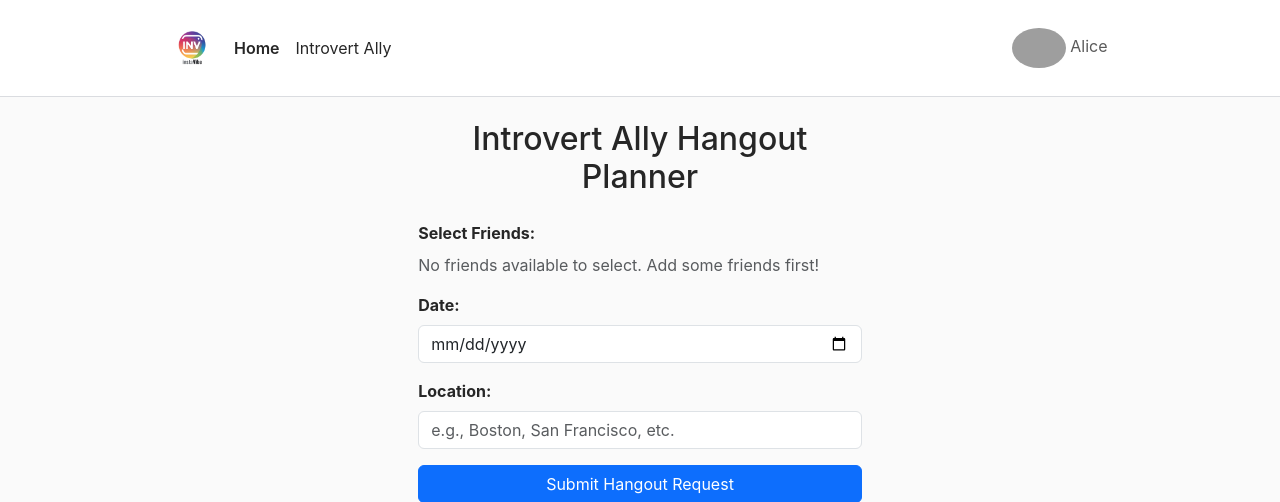
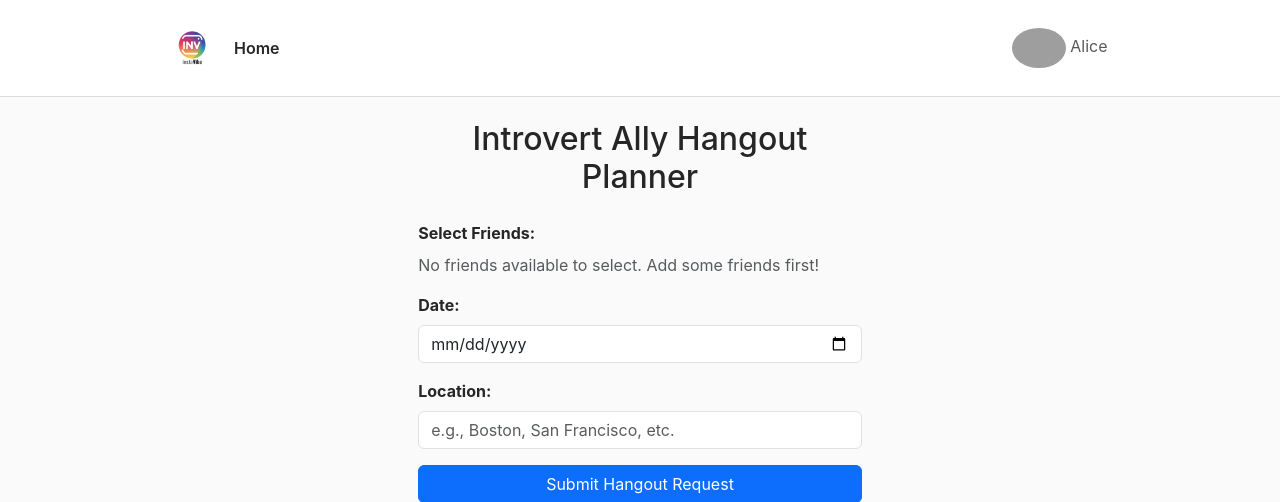
Before and after one commit to ypenn21/instavibe-bootstrap, a Flask app: page /introvert-ally in a window 1280 px wide. Shown: the top 502 px of the page. Run offline with Flask 3, Linux system fonts and the light colour scheme; parts of the project's set-up code (start-up, migrations or seed data) failed here and were passed over; grey boxes are pictures that could not be loaded.

Commit message:
Update base.html

```diff
--- a/instavibe/templates/base.html
+++ b/instavibe/templates/base.html
@@ -23,9 +23,7 @@
               <a class="nav-link active" aria-current="page" href="{{ url_for('home') }}">Home</a>
             </li>
             {# Add other nav items if needed #}
-            <li class="nav-item">
-              <a class="nav-link" href="{{ url_for('ally.introvert_ally_page') }}">Introvert Ally</a>
-            </li>
+            <!--REPLACE_ME_LINK_TO_INTROVERT_ALLY-->
           </ul>
           <!-- User display added here -->
           <span class="navbar-text ms-auto">
```
